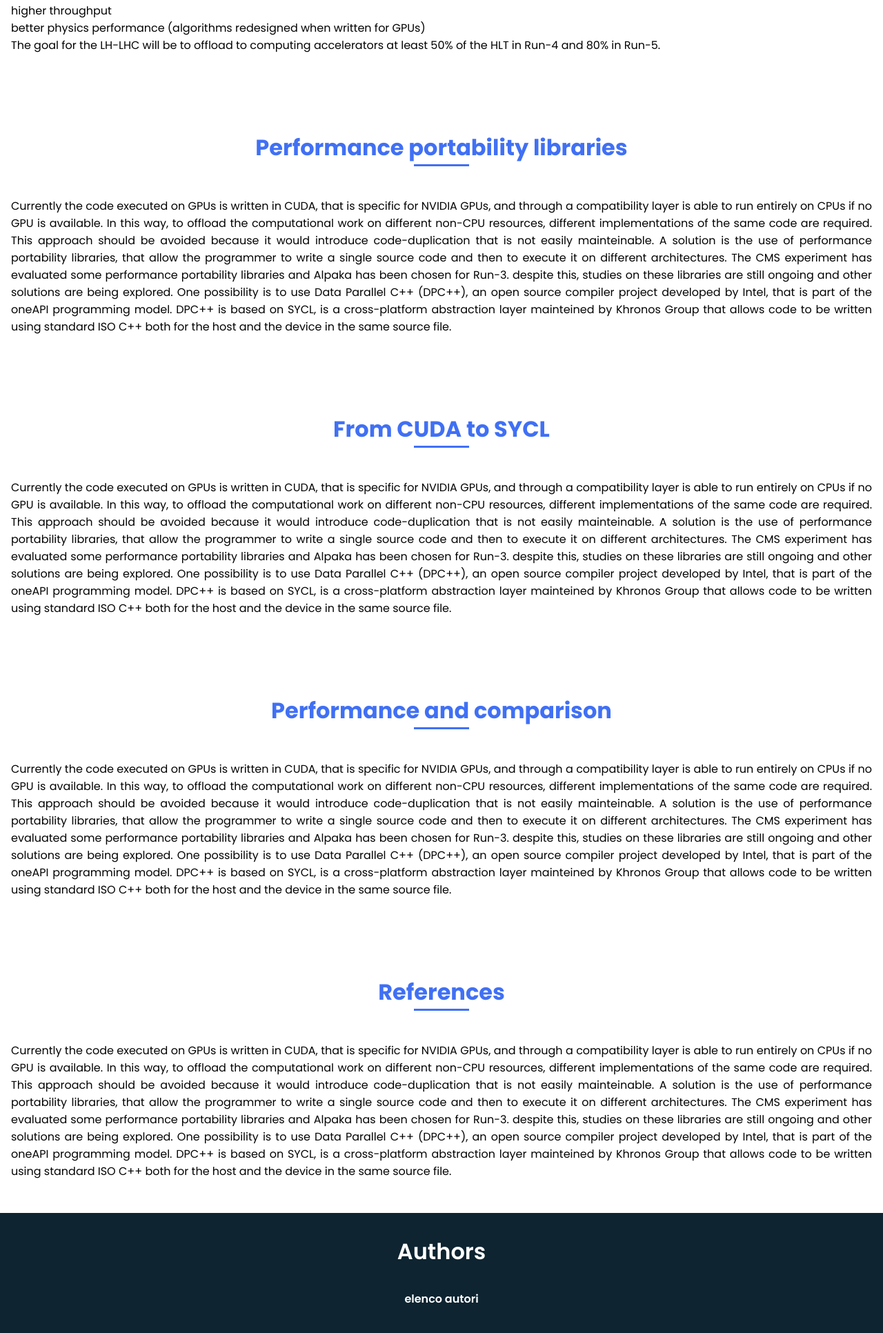
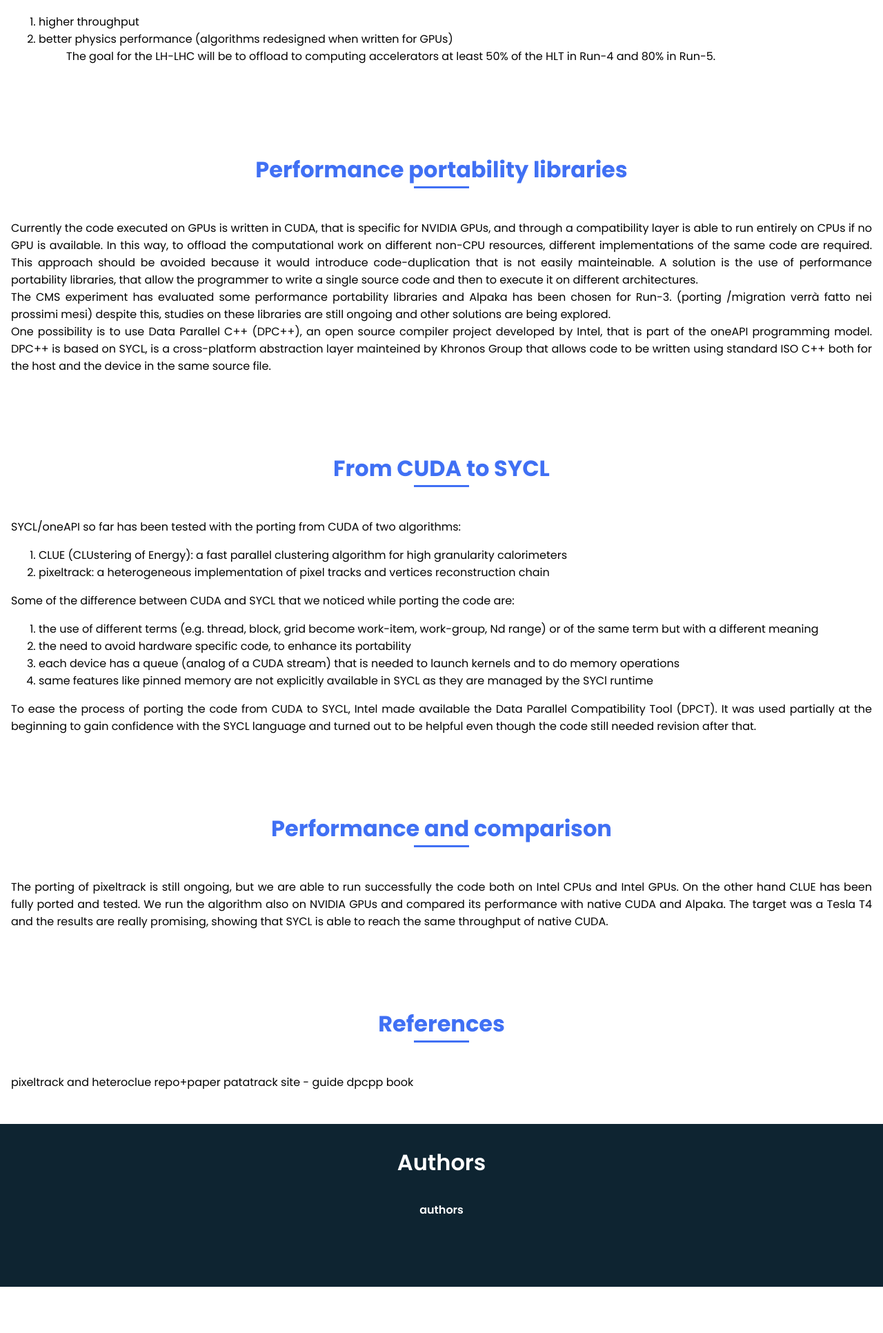
Before and after one commit to AuroraPerego/AuroraPerego.github.io, a plain HTML site: page _site/index.html in a window 1280 px wide. Shown: the part 853-2785 px from the top of the page at 69% size. After the commit the page ends 2718 px from the top, so only its background shows below. Drawn offline with nearby package versions, Linux system fonts and the light colour scheme.

Commit message:
first version

```diff
--- a/_site/index.html
+++ b/_site/index.html
@@ -20,7 +20,7 @@
                     <ul class="nav__list">
 <!--                        <li class="nav__item"><a href="#home" class="nav__link active">Home</a></li>
 -->                    <li class="nav__item"><a href="#heterogeneous" class="nav__link">Heterogeneous computing</a></li>
-                        <li class="nav__item"><a href="#portability" class="nav__link">Why SYCL?</a></li>
+                        <li class="nav__item"><a href="#portability" class="nav__link">Performance portability</a></li>
                         <li class="nav__item"><a href="#porting" class="nav__link">CUDA2SYCL</a></li>
                         <li class="nav__item"><a href="#performance" class="nav__link">Performance</a></li>
                         <li class="nav__item"><a href="#link" class="nav__link">Reference</a></li>
@@ -44,7 +44,8 @@
                 <h2 class="section-title">Heterogenous computing at the CMS experiment</h2>
                 <div class="about__container bd-grid">
                     <div>
-                        <p class="about__text">In the High-Luminosity phase of the LHC (HL-LHC) the accelerator will reach an instantaneous luminosity of 7 × 10<sup>34</sup> cm<sup>-2</sup>s<sup>-1</sup> with an average pileup of 200 proton-proton collisions. This will lead to a computational challenge for the online and offline reconstruction software that have been developed. To face this complexity CMS has decided to use heterogeneous computing, meaning that different types of processors will be used instead of CPUs only.<br>
+                        <p class="about__text">I
+                            In the High-Luminosity phase of the LHC (HL-LHC) the accelerator will reach an instantaneous luminosity of 7 × 10<sup>34</sup> cm<sup>-2</sup>s<sup>-1</sup> with an average pileup of 200 proton-proton collisions. This will lead to a computational challenge for the online and offline reconstruction software that have been developed. To face this complexity CMS has decided to use heterogeneous computing, meaning that different types of processors will be used instead of CPUs only.<br>
                             The CMS experiment has equipped the HLT with some GPUs and so heterogeneous computing has already been used in production during Run-3 for:
                             <ol>
                               <li>pixel unpacking, local reconstruction, tracks and vertices</li>
@@ -52,11 +53,12 @@ The CMS experiment has equipped the HLT with some GPUs and so heterogeneous comp
                               <li>HCAL local reconstruction</li>
                             </ol>
                             This has resulted in:
-<ul>
+                            <ol>
                               <li>higher throughput</li>
                               <li>better physics performance (algorithms redesigned when written for GPUs)</li>
-</ul>
-	The goal for the LH-LHC will be to offload to computing accelerators at least 50% of the HLT in Run-4 and 80% in Run-5.<p>
+                            <ol>
+                            The goal for the LH-LHC will be to offload to computing accelerators at least 50% of the HLT in Run-4 and 80% in Run-5.
+                        </p>
                     </div>
                 </div>
             </section>
@@ -65,9 +67,11 @@ This has resulted in:
 		    <h2 class="section-title">Performance portability libraries</h2>
                 <div class="about__container bd-grid">
                     <div>
-                        <p class="about__text">Currently the code executed on GPUs is written in CUDA, that is specific for NVIDIA GPUs, and through a compatibility layer is able to run entirely on CPUs if no GPU is available. In this way, to offload the computational work on different non-CPU resources, different implementations of the same code are required. This approach should be avoided because it would introduce code-duplication that is not easily mainteinable. A solution is the use of performance portability libraries, that allow the programmer to write a single source code and then to execute it on different architectures.
-The CMS experiment has evaluated some performance portability libraries and Alpaka has been chosen for Run-3. despite this, studies on these libraries are still ongoing and other solutions are being explored.
-One possibility is to use Data Parallel C++ (DPC++), an open source compiler project developed by Intel, that is part of the oneAPI programming model. DPC++ is based on SYCL, is a cross-platform abstraction layer mainteined by Khronos Group that allows code to be written using standard ISO C++ both for the host and the device in the same source file.</p>
+                        <p class="about__text">
+                            Currently the code executed on GPUs is written in CUDA, that is specific for NVIDIA GPUs, and through a compatibility layer is able to run entirely on CPUs if no GPU is available. In this way, to offload the computational work on different non-CPU resources, different implementations of the same code are required. This approach should be avoided because it would introduce code-duplication that is not easily mainteinable. A solution is the use of performance portability libraries, that allow the programmer to write a single source code and then to execute it on different architectures.<br>
+The CMS experiment has evaluated some performance portability libraries and Alpaka has been chosen for Run-3. (porting /migration verrà fatto nei prossimi mesi) despite this, studies on these libraries are still ongoing and other solutions are being explored.<br>
+One possibility is to use Data Parallel C++ (DPC++), an open source compiler project developed by Intel, that is part of the oneAPI programming model. DPC++ is based on SYCL, is a cross-platform abstraction layer mainteined by Khronos Group that allows code to be written using standard ISO C++ both for the host and the device in the same source file.
+                        </p>
                     </div>
                 </div>
             </section>
@@ -77,9 +81,22 @@ One possibility is to use Data Parallel C++ (DPC++), an open source compiler pro
                 <h2 class="section-title">From CUDA to SYCL</h2>
                 <div class="about__container bd-grid">
                     <div>
-Currently the code executed on GPUs is written in CUDA, that is specific for NVIDIA GPUs, and through a compatibility layer is able to run entirely on CPUs if no GPU is available. In this way, to offload the computational work on different non-CPU resources, different implementations of the same code are required. This approach should be avoided because it would introduce code-duplication that is not easily mainteinable. A solution is the use of performance portability libraries, that allow the programmer to write a single source code and then to execute it on different architectures.
-The CMS experiment has evaluated some performance portability libraries and Alpaka has been chosen for Run-3. despite this, studies on these libraries are still ongoing and other solutions are being explored.
-One possibility is to use Data Parallel C++ (DPC++), an open source compiler project developed by Intel, that is part of the oneAPI programming model. DPC++ is based on SYCL, is a cross-platform abstraction layer mainteined by Khronos Group that allows code to be written using standard ISO C++ both for the host and the device in the same source file.</div>
+                        <p class="about__text">
+                            SYCL/oneAPI so far has been tested with the porting from CUDA of two algorithms:
+<ol>
+  <li>CLUE (CLUstering of Energy): a fast parallel clustering algorithm for high granularity calorimeters</li>
+  <li>pixeltrack: a heterogeneous implementation of pixel tracks and vertices reconstruction chain</li>
+</ol>
+Some of the difference between CUDA and SYCL that we noticed while porting the code are:
+<ol>
+  <li>the use of different terms (e.g. thread, block, grid become work-item, work-group, Nd range) or of the same term but with a different meaning</li>
+  <li>the need to avoid hardware specific code, to enhance its portability</li>
+  <li>each device has a queue (analog of a CUDA stream) that is needed to launch kernels and to do memory operations</li>
+  <li>same features like pinned memory are not explicitly available in SYCL as they are managed by the SYCl runtime</li>
+</ol>
+To ease the process of porting the code from CUDA to SYCL, Intel made available the Data Parallel Compatibility Tool (DPCT). It was used partially at the beginning to gain confidence with the SYCL language and turned out to be helpful even though the code still needed revision after that.
+                        </p>
+                    </div>
                 </div>
             </section>
 
@@ -88,9 +105,10 @@ One possibility is to use Data Parallel C++ (DPC++), an open source compiler pro
                 <h2 class="section-title">Performance and comparison</h2>
                 <div class="about__container bd-grid">
                     <div>
-                        <p class="about__text">Currently the code executed on GPUs is written in CUDA, that is specific for NVIDIA GPUs, and through a compatibility layer is able to run entirely on CPUs if no GPU is available. In this way, to offload the computational work on different non-CPU resources, different implementations of the same code are required. This approach should be avoided because it would introduce code-duplication that is not easily mainteinable. A solution is the use of performance portability libraries, that allow the programmer to write a single source code and then to execute it on different architectures.
-The CMS experiment has evaluated some performance portability libraries and Alpaka has been chosen for Run-3. despite this, studies on these libraries are still ongoing and other solutions are being explored.
-One possibility is to use Data Parallel C++ (DPC++), an open source compiler project developed by Intel, that is part of the oneAPI programming model. DPC++ is based on SYCL, is a cross-platform abstraction layer mainteined by Khronos Group that allows code to be written using standard ISO C++ both for the host and the device in the same source file.</p>
+                        <p class="about__text">
+                            The porting of pixeltrack is still ongoing, but we are able to run successfully the code both on Intel CPUs and Intel GPUs. On the other hand CLUE has been fully ported and tested. We run the algorithm also on NVIDIA GPUs and compared its performance with native CUDA and Alpaka.
+The target was a Tesla T4 and the results are really promising, showing that SYCL is able to reach the same throughput of native CUDA.
+                        </p>
                     </div>
                 </div>
             </section>
@@ -100,16 +118,18 @@ One possibility is to use Data Parallel C++ (DPC++), an open source compiler pro
                 <h2 class="section-title">References</h2>
                 <div class="about__container bd-grid">
                     <div>
-                        <p class="about__text">Currently the code executed on GPUs is written in CUDA, that is specific for NVIDIA GPUs, and through a compatibility layer is able to run entirely on CPUs if no GPU is available. In this way, to offload the computational work on different non-CPU resources, different implementations of the same code are required. This approach should be avoided because it would introduce code-duplication that is not easily mainteinable. A solution is the use of performance portability libraries, that allow the programmer to write a single source code and then to execute it on different architectures.
-The CMS experiment has evaluated some performance portability libraries and Alpaka has been chosen for Run-3. despite this, studies on these libraries are still ongoing and other solutions are being explored.
-One possibility is to use Data Parallel C++ (DPC++), an open source compiler project developed by Intel, that is part of the oneAPI programming model. DPC++ is based on SYCL, is a cross-platform abstraction layer mainteined by Khronos Group that allows code to be written using standard ISO C++ both for the host and the device in the same source file.</p>
+                        <p class="about__text">
+                            pixeltrack and heteroclue repo+paper
+                            patatrack site - guide
+                            dpcpp book
+                        </p>
                     </div>
                 </div>
             </section>
             <!--===== FOOTER =====-->
         <footer class="footer">
             <p class="footer__title">Authors</p>
-	    <p class="about__text"> elenco autori </p>
+	    <p class="about__text"> authors </p>
             <div class="footer__social">
                 <a href="https://github.com/cms-patatrack" class="footer__icon"><i class='bx bxl-github' ></i></a>
             </div>
```
Also changed, not shown: index.html (+38 -18 lines). Lines whose indentation alone changed are shown as unchanged.
